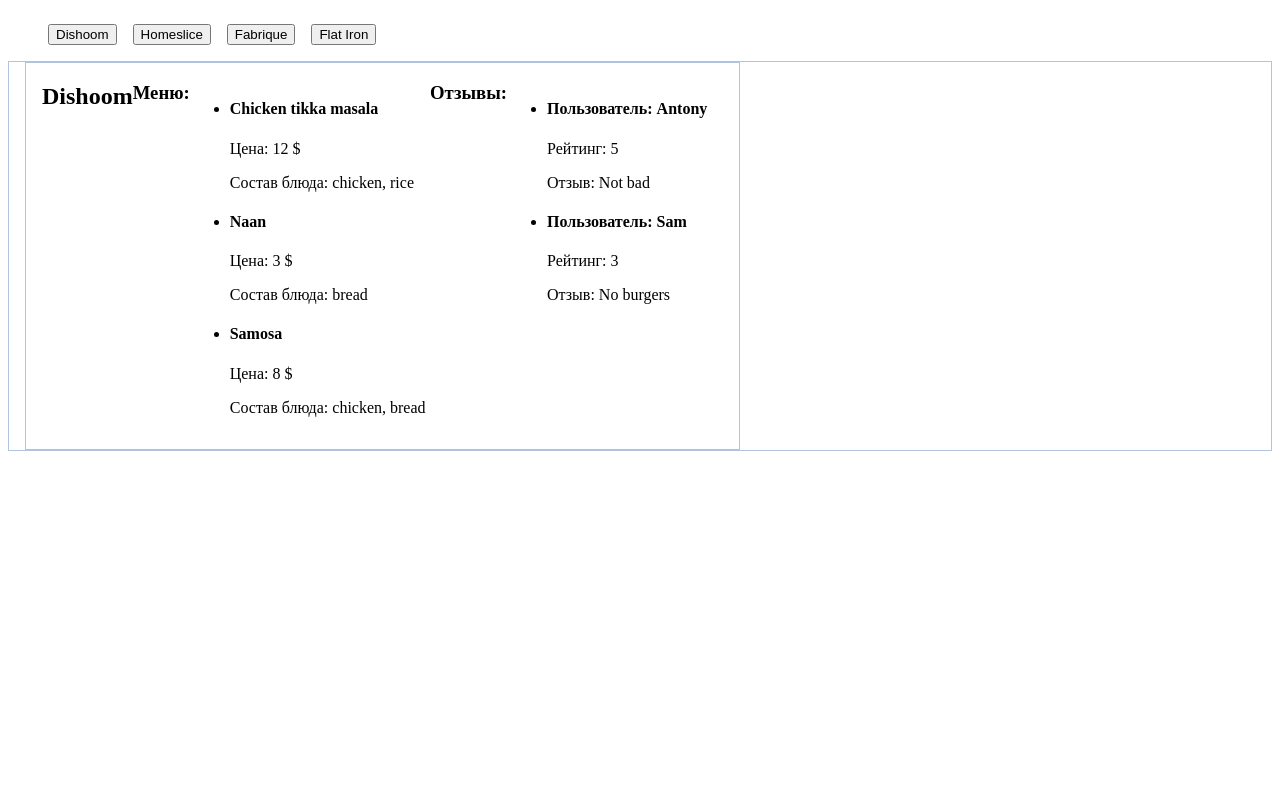
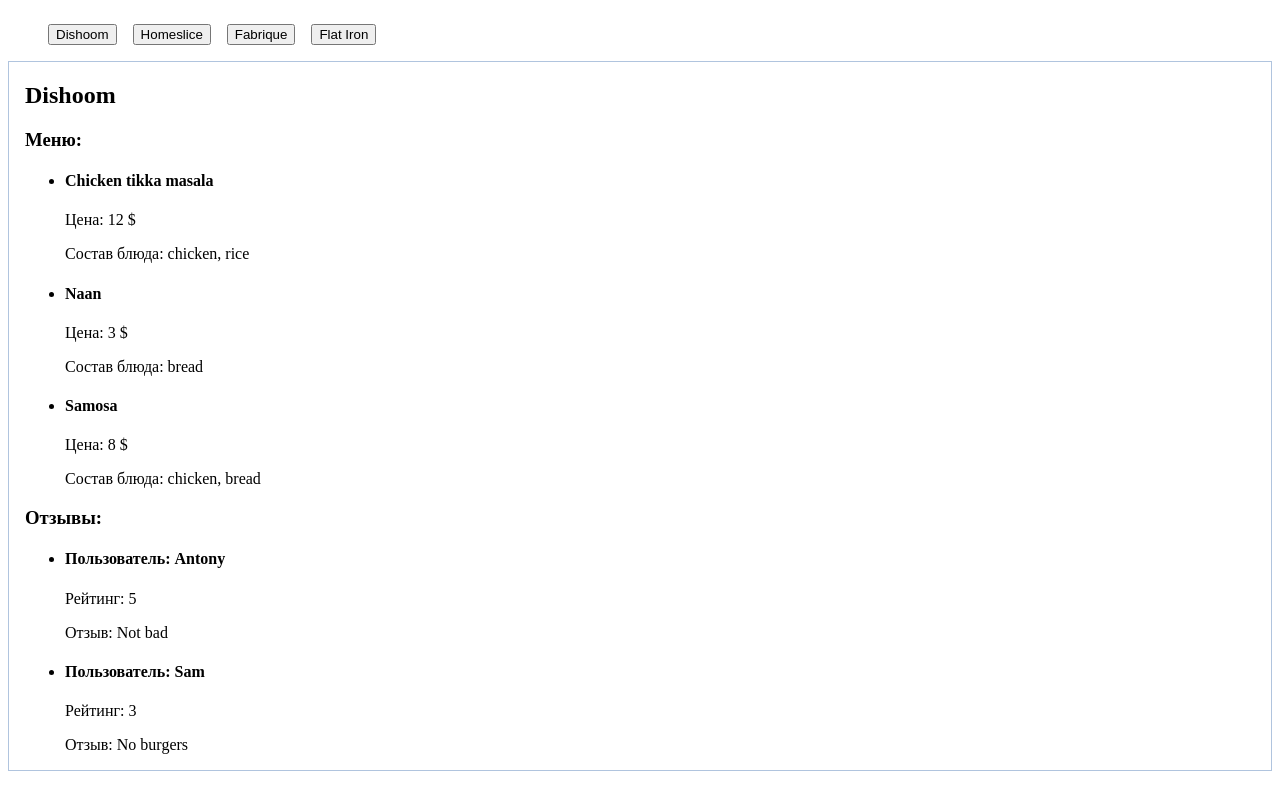
Before and after one commit to Zimson/rc2023, a React (Vite) app: page / in a window 1280 px wide. Both pictures are taken after a click on the button "Dishoom". Built offline with nearby package versions, Linux system fonts and the light colour scheme.

Commit message:
Restaurants: change styles

```diff
--- a/src/components/pages/Restaurants/Restaurant/index.tsx
+++ b/src/components/pages/Restaurants/Restaurant/index.tsx
@@ -1,4 +1,5 @@
 import {FC} from 'react';
+import classNames from 'classnames/bind';
 
 import IRestaurant from './IRestaurant.ts';
 import UnorderedList from '../../../common/UnorderedList';
@@ -6,11 +7,14 @@
 import IDish from '../Dish/IDish.ts';
 import Review from '../Review';
 import IReview from '../Review/IReview.ts';
+import styles from './styles.module.css';
 
 interface IRestaurantProps {
   restaurant: IRestaurant | null;
   className?: string;
 }
+
+const cx = classNames.bind(styles);
 
 const Restaurant: FC<IRestaurantProps> = ({restaurant, className}) => {
   if (!restaurant) {
@@ -19,7 +23,7 @@
 
 
   return (
-    <div className={className}>
+    <div className={cx(className)}>
       <h2>{restaurant.name}</h2>
       <h3>Меню:</h3>
       <UnorderedList
--- a/src/components/pages/Restaurants/index.tsx
+++ b/src/components/pages/Restaurants/index.tsx
@@ -36,7 +36,6 @@
           <Restaurant
             key={restaurant?.id}
             restaurant={restaurant}
-            className={styles.restaurant}
           />
         </div>
       )}
--- a/src/components/pages/Restaurants/styles.module.css
+++ b/src/components/pages/Restaurants/styles.module.css
@@ -1,6 +1,4 @@
 .restaurant {
-  display: flex;
-  flex-direction: row;
   border: 1px solid lightsteelblue;
   padding: 0 16px;
 }
```
Also changed, not shown: src/components/pages/Restaurants/Restaurant/styles.module.css (added).
